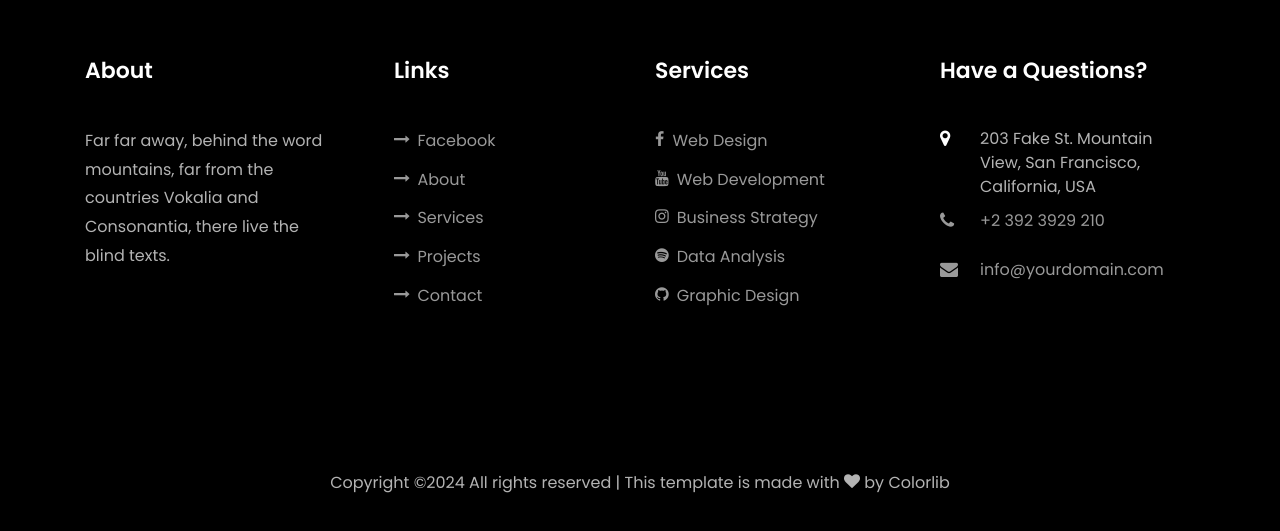
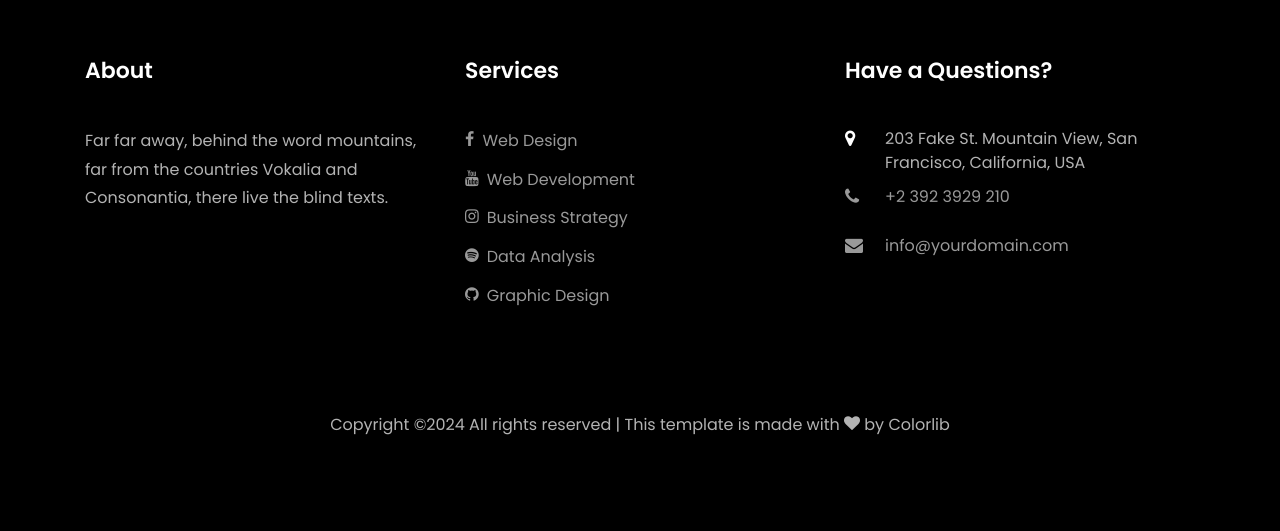
Before and after one commit to milone1/vcerick.github.io, a plain HTML site: page index.html in a window 1280 px wide. Shown: the part 8518-9049 px from the top of the page. Drawn offline with Linux system fonts and the light colour scheme; files whose address does not match are found by name.

Commit message:
se quito el apartado de links

```diff
--- a/index.html
+++ b/index.html
@@ -629,18 +629,6 @@
             </div>
           </div>
           <div class="col-md">
-            <div class="ftco-footer-widget mb-4 ml-md-4">
-              <h2 class="ftco-heading-2">Links</h2>
-              <ul class="list-unstyled">
-                <li><a href="#"><span class="icon-long-arrow-right mr-2"></span>Facebook</a></li>
-                <li><a href="#"><span class="icon-long-arrow-right mr-2"></span>About</a></li>
-                <li><a href="#"><span class="icon-long-arrow-right mr-2"></span>Services</a></li>
-                <li><a href="#"><span class="icon-long-arrow-right mr-2"></span>Projects</a></li>
-                <li><a href="#"><span class="icon-long-arrow-right mr-2"></span>Contact</a></li>
-              </ul>
-            </div>
-          </div>
-          <div class="col-md">
              <div class="ftco-footer-widget mb-4">
               <h2 class="ftco-heading-2">Services</h2>
               <ul class="list-unstyled">
```
